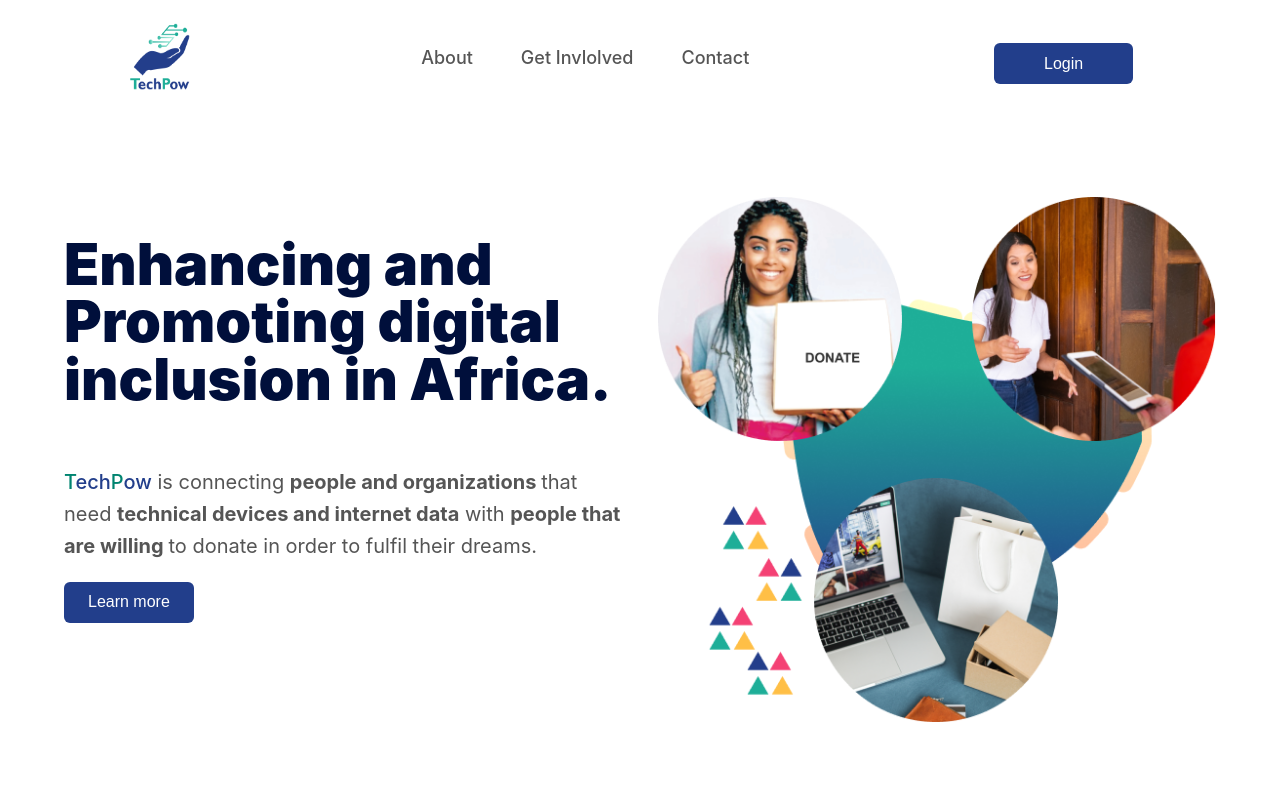
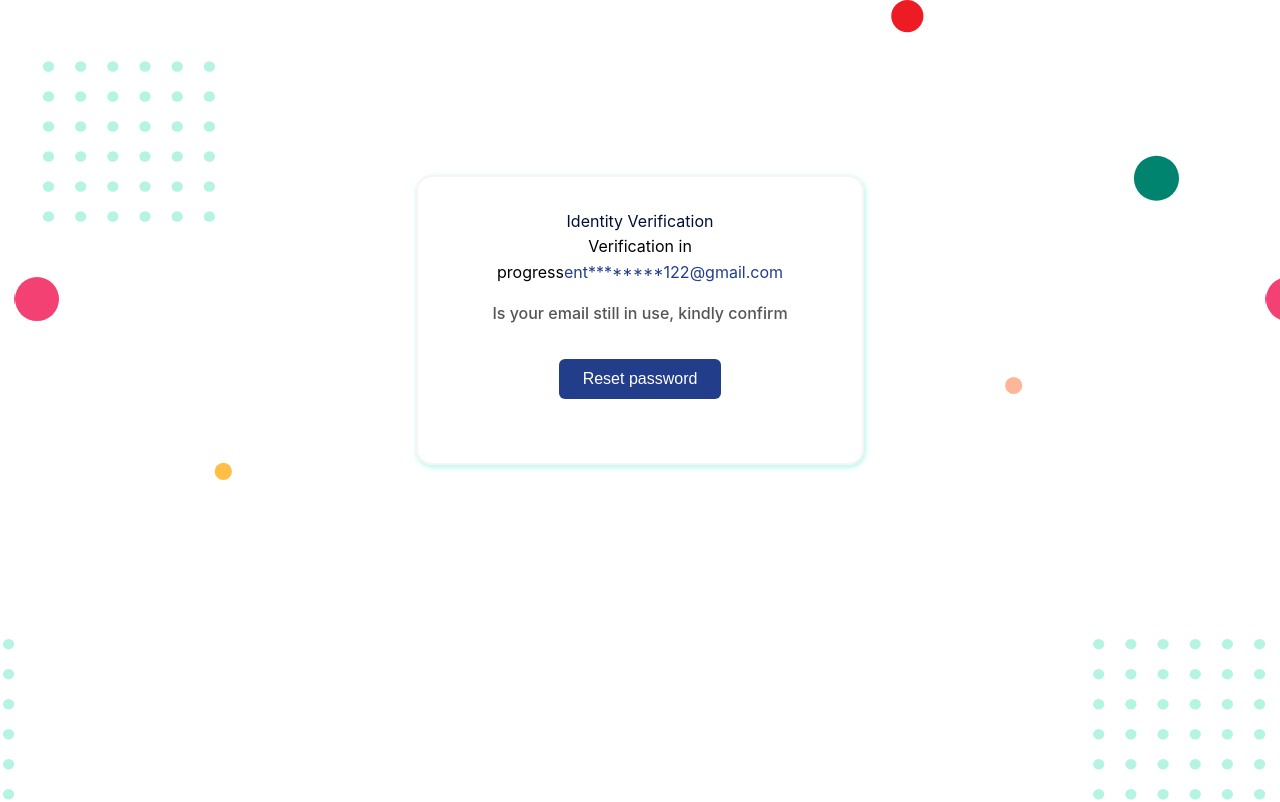
Before and after one commit to Women-Techsters-Fellowship-2021/Group1-FinalProject-TechPow-FrontEnd, a React (Create React App) app: page /EmailVerification in a window 1280 px wide. Before the commit this address led to /. Shown: the top 802 px of the page. Built offline with nearby package versions, Linux system fonts and the light colour scheme.

Commit message:
Emainverification update

```diff
--- a/src/App.js
+++ b/src/App.js
@@ -15,7 +15,7 @@ import Authentication from './pages/Authentication';
 import AppStateProvider from './components/AppStateProvider';
 import DoneeApplication from './pages/DoneeApplicationForm';
 import About from './pages/About';
-import EmailVerification from '.pages/EmailVerification';
+import EmailVerification from './pages/EmailVerification';
 
 function App() {
   return (
@@ -59,10 +59,10 @@ function App() {
           <Route path="/DoneeApplication" exact>
             <DoneeApplication />
           </Route>
-          <Route path="/" exact>
-          <EmailVerification />
+          <Route path="/EmailVerification" exact>
+            <EmailVerification />
+          </Route>
 
-        </Route>
 
           <Redirect to="/" />
 
--- a/src/pages/EmailVerification/index.jsx
+++ b/src/pages/EmailVerification/index.jsx
@@ -1,6 +1,6 @@
 import React from 'react';
 //importing the styles
-import './styles.css';
+//import './styles.css';
 
 function EmailVerification() {
     return (
@@ -24,4 +24,4 @@ function EmailVerification() {
 
     );
 }
-export default EmailVerification;
+export default EmailVerification;;
--- a/src/pages/EmailVerification/style.css
+++ b/src/pages/EmailVerification/style.css
@@ -0,0 +1,3 @@
+.blue-text {
+    color: var(--clr-primary-100);
+}
```
Also changed, not shown: src/pages/GetInvolved/index.jsx (added), src/pages/GetInvolved/style.css (added), 1 other file (tests, documents, lock files or other folders).
